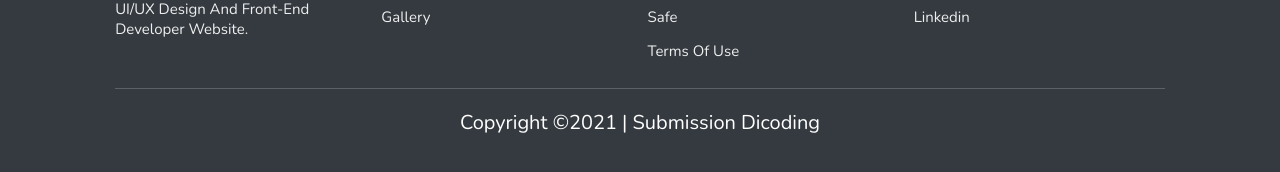
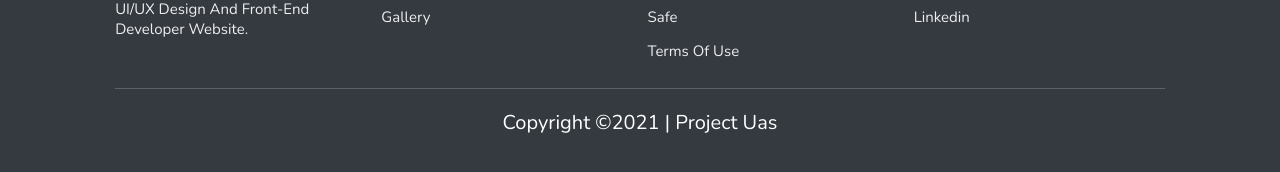
Before and after one commit to RizqiMaulana99/wisata-uas, a plain HTML site: page index.html in a window 1280 px wide. Shown: the part 3661-3833 px from the top of the page. Drawn offline with nearby package versions, Linux system fonts and the light colour scheme.

Commit message:
Update website

```diff
--- a/index.html
+++ b/index.html
@@ -297,7 +297,7 @@
                 </div>
             </div>
 
-            <h1 class="copyright"> Copyright ©2021 | Submission Dicoding </h1>
+            <h1 class="copyright"> Copyright ©2021 | Project Uas </h1>
 
         </section>
 
```
